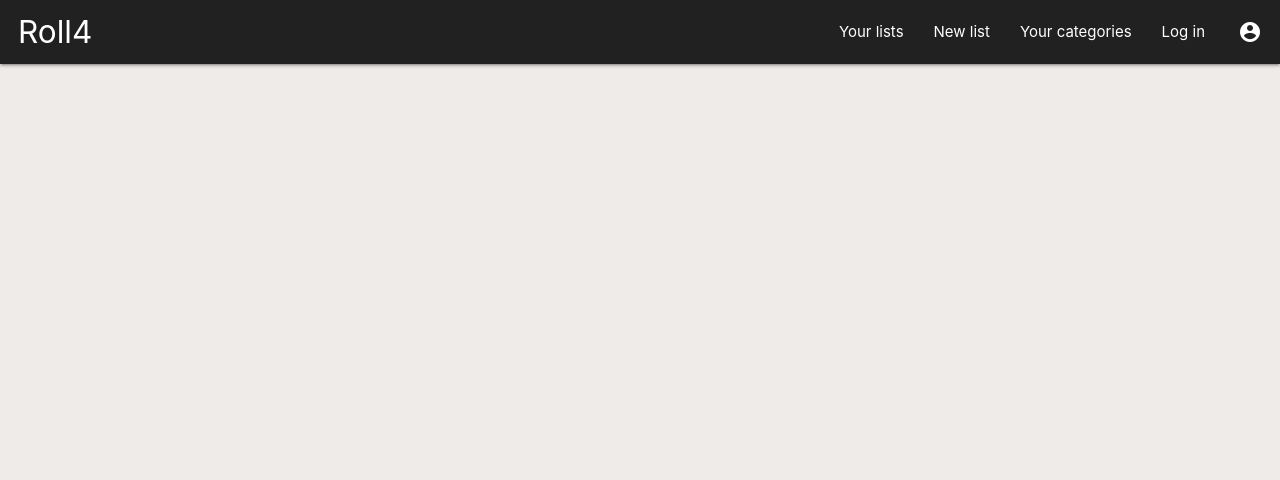
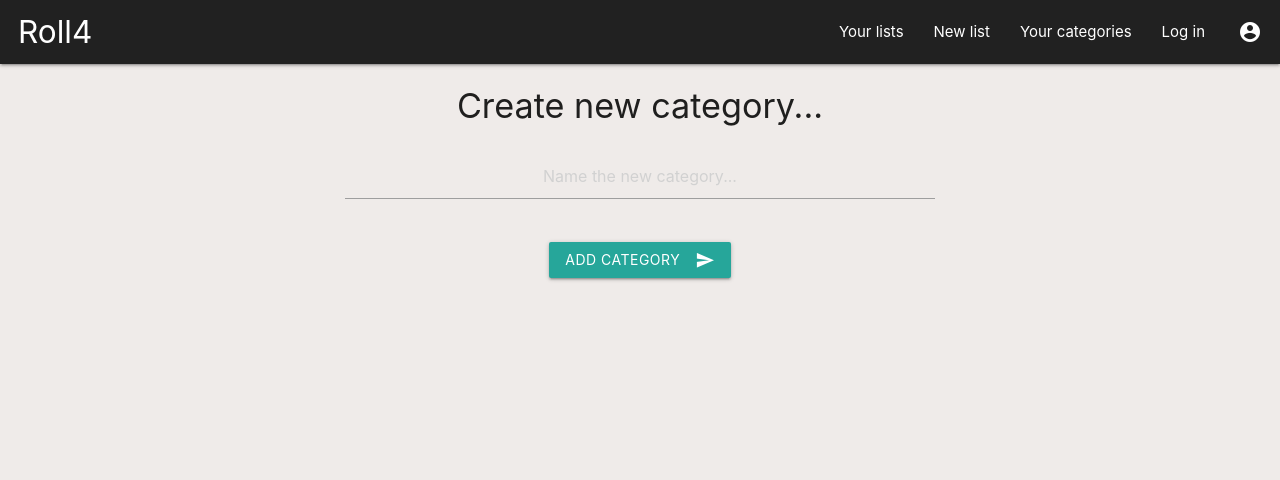
Before and after one commit to Shirral/Roll4, a Flask app: page /addcategory in a window 1280 px wide. Shown: the top 480 px of the page. Run offline with Flask 3, Linux system fonts and the light colour scheme; the visitor is signed in with stand-in values (Sample User, id 1).

Commit message:
Add adding a category functionality

```diff
--- a/roll4app/routes.py
+++ b/roll4app/routes.py
@@ -64,7 +64,7 @@ def login():
             if check_password_hash(existing_user.user_password, request.form.get("user_password")):
                 session['currentuser'] = request.form.get("user_name").lower()
                 flash(f"Hello again, {session['currentuser']}! Ready to roll?")
-                return redirect(url_for("list_view"))
+                return redirect(url_for("lists"))
 
             else:
                 flash("Hmm... something's incorrect here. Try again!")
@@ -110,7 +110,7 @@ def addlist(die):
 
             mongo.db.Lists.insert_one(newlist)
             flash("List created. Woohoo!")
-            return redirect(url_for("list_view"))
+            return redirect(url_for("lists"))
 
         return render_template("addlist.html", die=die)
 
@@ -139,9 +139,18 @@ def categories():
     flash("You must be logged in to view this page!")
     return redirect(url_for("login"))
 
-@app.route("/addcategory")
+@app.route("/addcategory", methods=["GET", "POST"])
 def addcategory():
     if "currentuser" in session:
+        if request.method == "POST":
+            newcategory = {
+                "CategoryName": request.form.get("category_name"),
+                "UserName": session['currentuser'],
+            }
+
+            mongo.db.Categories.insert_one(newcategory)
+            flash("Category created! You can now choose it from the 'Add category?' dropdown menu while creating/editing a list.")
+            return redirect(url_for("categories"))
 
         return render_template("addcategory.html")
 
--- a/roll4app/templates/addcategory.html
+++ b/roll4app/templates/addcategory.html
@@ -1,6 +1,22 @@
 {% extends "base.html" %}
-{% block title %}Your categories{% endblock %}
+{% block title %}Add a new category{% endblock %}
 {% block content %}
 
+    <h4 class="center">Create new category...</h4>
+
+    <form class="col s12" method="POST" action="{{url_for('addcategory')}}">
+        <div class="row">
+            <div class="col s2"></div>
+            <div class="input-field col s8">
+                <input placeholder="Name the new category..." id="category_name" name="category_name" type="text" minlength="3" maxlength="30" class="center validate" required>
+            </div>
+            <div class="col s2"></div>
+        </div>
+        <div class="row center">
+            <button class="btn waves-effect waves-light" type="submit" name="action">Add category
+                <i class="material-icons right">send</i>
+            </button>
+        </div>
+    </form>
 
 {% endblock %}
```
